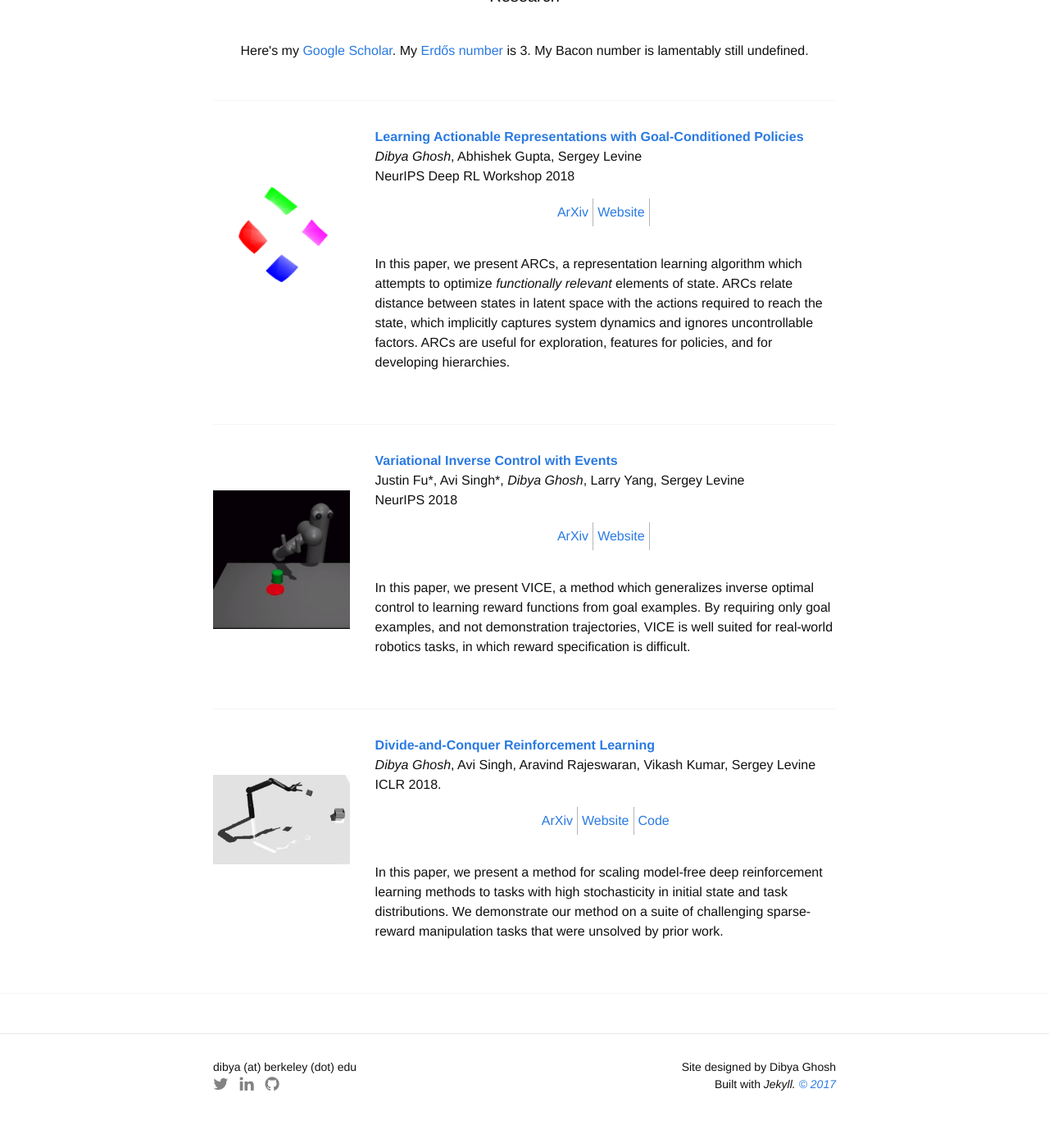
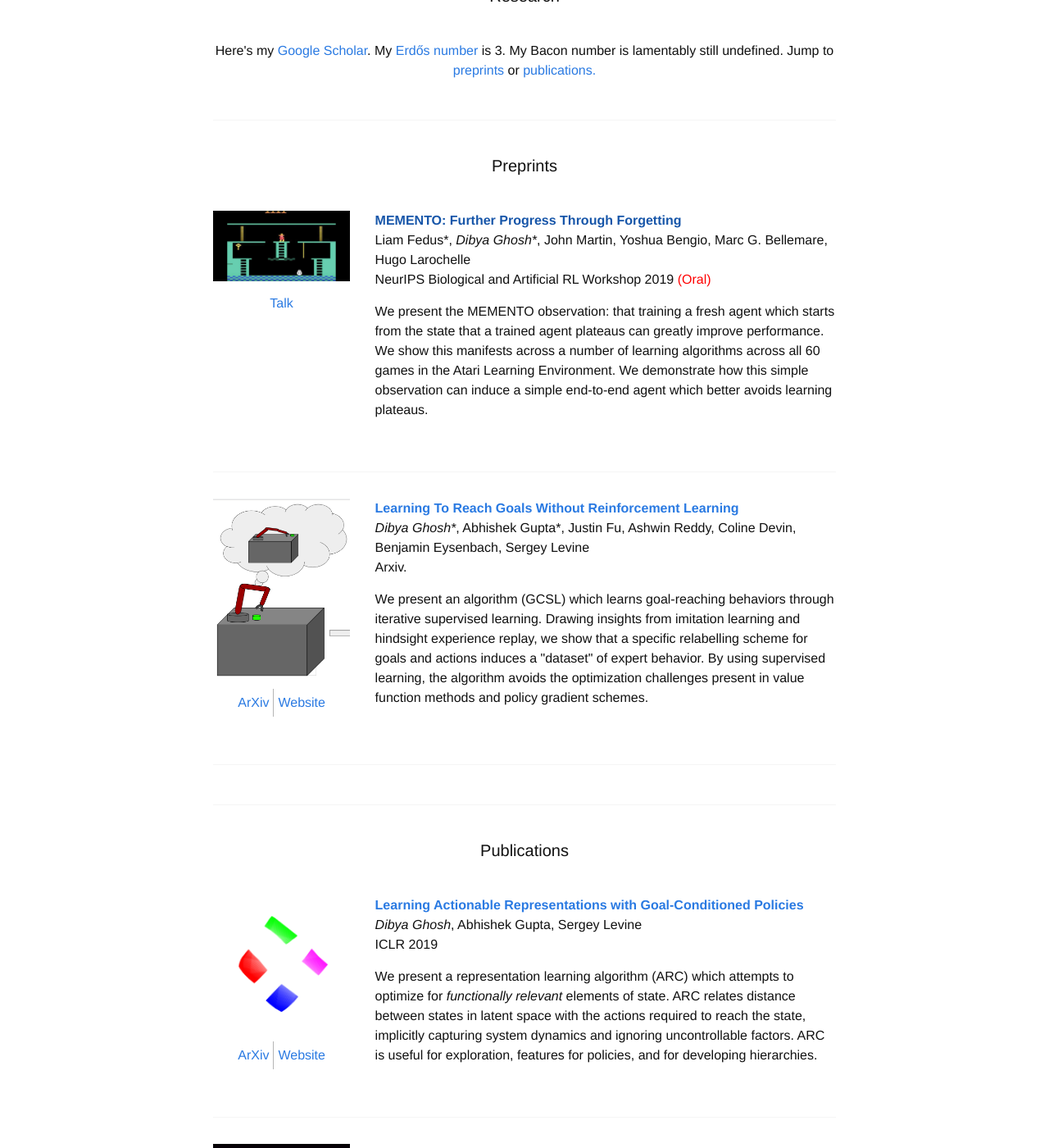
Before and after one commit to dibyaghosh/dibyaghosh.github.io, a Jekyll site: the page built from research.html, in a window 1280 px wide and 1400 px high, scrolled down 294 px. Shown: the whole window at 82% size. Built offline with Jekyll 4.4.1, drawn with Linux system fonts in a browser that asks for light colours; nearby versions of some CDN libraries; some web fonts are replaced; some of the changed text lies outside the part shown.

Commit message:
Added new pubs

```diff
--- a/index.html
+++ b/index.html
@@ -46,12 +46,14 @@ function myFunction() {
 
 <h1 class="page-heading">News</h1>
 <ul>
+  <li> At NeurIPS 2019, I <a href='https://slideslive.com/38921889/biological-and-artificial-reinforcement-learning-4'>gave a talk </a> with William Fedus about <a href='https://twitter.com/its_dibya/status/1205321625920516097'>the MEMENTO observation </a> in the Biological and Artificial RL Workshop.</li>
+  <li> <a href='https://arxiv.org/abs/1912.06088'>Our paper</a> on reducing goal-conditioned RL to supervised learning is out on ArXiv.</li>
   <li> I was chosen to receive the <a href="https://www2.eecs.berkeley.edu/Students/Awards/114/">CS Major Citation</a> and the Outstanding GSI Award. </li>
   <li> At ICLR 2019, I presented our work on <a href="https://arxiv.org/abs/1811.07819"> actionable representations (ARCs) </a> for reinforcement learning</li>
   <li> I was chosen as a finalist for the CRA Outstanding Undergraduate Researcher Award</li>
-  <li> At NeurIPS 2018, I presented our work on <a href="https://sites.google.com/view/inverse-event">  Variational Inverse Control with Events (VICE)</a>.</li>
+  <!-- <li> At NeurIPS 2018, I presented our work on <a href="https://sites.google.com/view/inverse-event">  Variational Inverse Control with Events (VICE)</a>.</li>
   <li> At <a href="http://pasc18.pasc-conference.org">PASC 2018</a>, I gave a talk on interpretable generative models for multi-omics data in the <i> Use of AI to Analyze Complex Biological Systems</i> mini-symposium. Slides coming soon! </li>
-  <li> At ICLR 2018, I presented our work on <a href="https://arxiv.org/abs/1711.09874">Divide-and-Conquer Reinforcement Learning.</a> </li>
+  <li> At ICLR 2018, I presented our work on <a href="https://arxiv.org/abs/1711.09874">Divide-and-Conquer Reinforcement Learning.</a> </li> -->
 
 </ul>
 
--- a/research.html
+++ b/research.html
@@ -4,35 +4,32 @@ title: "Research Overview"
 ---
 
 <h1 class="page-heading">Research</h1>
-<center>  Here's my <a href="https://scholar.google.com/citations?user=znnl0kwAAAAJ&hl=en&oi=sra">Google Scholar</a>. My <a onclick='alert("Dibya Ghosh -> Ani Adhikari -> Persi Diaconis -> Paul Erdos")'>Erdős number</a> is 3. My Bacon number is lamentably still undefined.  </center>
+<center>  Here's my <a href="https://scholar.google.com/citations?user=znnl0kwAAAAJ&hl=en&oi=sra">Google Scholar</a>. My <a onclick='alert("Dibya Ghosh -> Ani Adhikari -> Persi Diaconis -> Paul Erdos")'>Erdős number</a> is 3. My Bacon number is lamentably still undefined.  Jump to <a href='#preprints'>preprints</a> or <a href='#publications'>publications.</a></center>
+
 
 <div class="divider"></div>
-
-<div class="row">
+<h2 id='preprints' class="page-heading">Preprints</h1>
+  <div class="row">
 
 
     <div class="three columns">
-  <img style="margin-top:3em" src="/images/research/arc.png">
-    </div>
+  <img style="margin-top:0em" src="/images/research/memento.jpg">
+  <table>
+    <tr>
+      <td><a href="https://slideslive.com/38921889/biological-and-artificial-reinforcement-learning-4">Talk</a></td>
+    </tr>
+  </table>
+</div>
 
     <div class="nine columns">
 
-      <b><a href="https://arxiv.org/abs/1811.07819"> Learning Actionable Representations with Goal-Conditioned Policies</a></b>
-      <p> <i> Dibya Ghosh</i>, Abhishek Gupta, Sergey Levine <br/>
-      NeurIPS Deep RL Workshop 2018
+      <b><a href=""> MEMENTO: Further Progress Through Forgetting</a></b>
+      <p> Liam Fedus*, <i>Dibya Ghosh*</i>, John Martin, Yoshua Bengio, Marc G. Bellemare, Hugo Larochelle<br/>
+      NeurIPS Biological and Artificial RL Workshop 2019 <span style='color:red'>(Oral)</span>
     </p>
-      <table>
-        <tr>
-          <td><a href="https://arxiv.org/abs/1811.07819">ArXiv</a></td>
-          <td><a href="https://sites.google.com/view/arc-reps">Website</a></td>
-          <td></td>
-        </tr>
-      </table>
-      <div class="four columns"></div>
-      <div class="four columns"></div>
-      <div class="three columns"></div>
-  <br />
-   <p>In this paper, we present ARCs, a representation learning algorithm which attempts to optimize <i> functionally relevant </i> elements of state. ARCs relate distance between states in latent space with the actions required to reach the state, which implicitly captures system dynamics and ignores uncontrollable factors. ARCs are useful for exploration, features for policies, and for developing hierarchies.
+   <p> We present the MEMENTO observation: that training a fresh agent which starts from the state that a trained agent plateaus can greatly improve performance.
+     We show this manifests across a number of learning algorithms across all 60 games in the Atari Learning Environment. We demonstrate how this simple observation can induce a
+     simple end-to-end agent which better avoids learning plateaus.
       </p>
     </div>
 
@@ -45,8 +42,76 @@ title: "Research Overview"
 
 
     <div class="three columns">
-  <img style="margin-top:3em" src="/images/research/vice.png">
+  <img style="margin-top:0em" src="/images/research/gcsl.png">
+  <table>
+    <tr>
+      <td><a href="https://arxiv.org/abs/1912.06088">ArXiv</a></td>
+      <td><a href="https://sites.google.com/view/gcsl/">Website</a></td>
+    </tr>
+  </table>
+</div>
+
+    <div class="nine columns">
+
+      <b><a href="https://arxiv.org/abs/1912.06088"> Learning To Reach Goals Without Reinforcement Learning </a></b>
+      <p> <i> Dibya Ghosh*</i>, Abhishek Gupta*,  Justin Fu, Ashwin Reddy, Coline Devin, Benjamin Eysenbach, Sergey Levine <br/>
+      Arxiv.
+    </p>
+   <p> We present an algorithm (GCSL) which learns goal-reaching behaviors through iterative supervised learning. Drawing insights from imitation learning and hindsight
+     experience replay, we show that a specific relabelling scheme for goals and actions induces a "dataset" of expert behavior. By using supervised learning, the algorithm
+     avoids the optimization challenges present in value function methods and policy gradient schemes.
+      </p>
     </div>
+
+
+    </div>
+
+      <div class="divider"></div>
+
+<div class="divider"></div>
+<h2 id='publications' class="page-heading">Publications</h1>
+
+<div class="row">
+
+
+    <div class="three columns">
+  <img style="margin-top:0em" src="/images/research/arc.png">
+  <table>
+    <tr>
+      <td><a href="https://arxiv.org/abs/1811.07819">ArXiv</a></td>
+      <td><a href="https://sites.google.com/view/arc-reps">Website</a></td>
+    </tr>
+  </table>
+</div>
+
+    <div class="nine columns">
+
+      <b><a href="https://arxiv.org/abs/1811.07819"> Learning Actionable Representations with Goal-Conditioned Policies</a></b>
+      <p> <i> Dibya Ghosh</i>, Abhishek Gupta, Sergey Levine <br/>
+      ICLR 2019
+    </p>
+   <p> We present a representation learning algorithm (ARC) which attempts to optimize for <i> functionally relevant </i> elements of state. ARC relates distance between states in latent space with the actions required to reach the state, implicitly capturing system dynamics and ignoring uncontrollable factors. ARC is useful for exploration, features for policies, and for developing hierarchies.
+      </p>
+    </div>
+
+
+    </div>
+
+      <div class="divider"></div>
+
+<div class="row">
+
+
+    <div class="three columns">
+  <img style="margin-top:0em" src="/images/research/vice.png">
+  <table>
+    <tr>
+      <td><a href="https://arxiv.org/abs/1805.11686">ArXiv</a></td>
+      <td><a href="https://sites.google.com/view/inverse-event">Website</a></td>
+    </tr>
+  </table>
+
+</div>
 
     <div class="nine columns">
 
@@ -54,18 +119,8 @@ title: "Research Overview"
       <p> Justin Fu*, Avi Singh*, <i> Dibya Ghosh</i>, Larry Yang, Sergey Levine <br/>
       NeurIPS 2018
     </p>
-      <table>
-        <tr>
-          <td><a href="https://arxiv.org/abs/1805.11686">ArXiv</a></td>
-          <td><a href="https://sites.google.com/view/inverse-event">Website</a></td>
-          <td></td>
-        </tr>
-      </table>
-      <div class="four columns"></div>
-      <div class="four columns"></div>
-      <div class="three columns"></div>
-  <br />
-   <p>In this paper, we present VICE, a method which generalizes inverse optimal control to learning reward functions from goal examples. By requiring only goal examples, and not demonstration
+
+   <p>We present VICE, a method which generalizes inverse optimal control to learning reward functions from goal examples. By requiring only goal examples, and not demonstration
      trajectories, VICE is well suited for real-world robotics tasks, in which reward specification is difficult.
       </p>
     </div>
@@ -80,7 +135,14 @@ title: "Research Overview"
 
 
   <div class="three columns">
-<img style="margin-top:3em" src="/images/research/dnc.png">
+<img style="margin-top:0em" src="/images/research/dnc.png">
+<table>
+  <tr>
+    <td><a href="https://arxiv.org/abs/1711.09874">ArXiv</a></td>
+    <td><a href="http://dibyaghosh.com/dnc/">Website</a></td>
+    <td><a href="https://github.com/dibyaghosh/dnc">Code</a></td>
+  </tr>
+</table>
   </div>
 
   <div class="nine columns">
@@ -89,18 +151,7 @@ title: "Research Overview"
     <p><i> Dibya Ghosh</i>, Avi Singh, Aravind Rajeswaran, Vikash Kumar, Sergey Levine <br/>
     ICLR 2018.
   </p>
-    <table>
-      <tr>
-        <td><a href="https://arxiv.org/abs/1711.09874">ArXiv</a></td>
-        <td><a href="http://dibyaghosh.com/dnc/">Website</a></td>
-        <td><a href="https://github.com/dibyaghosh/dnc">Code</a></td>
-      </tr>
-    </table>
-    <div class="four columns"></div>
-    <div class="four columns"></div>
-    <div class="three columns"></div>
-<br />
- <p>In this paper, we present a method for scaling model-free deep reinforcement learning methods to tasks with high stochasticity
+ <p>We present a method for scaling model-free deep reinforcement learning methods to tasks with high stochasticity
       in initial state and task distributions. We demonstrate our method on a suite of challenging sparse-reward manipulation tasks that were unsolved by prior work.
     </p>
   </div>
```
Also changed, not shown: images/research/gcsl.png (added), images/research/memento.jpg (added), 1 other file.
